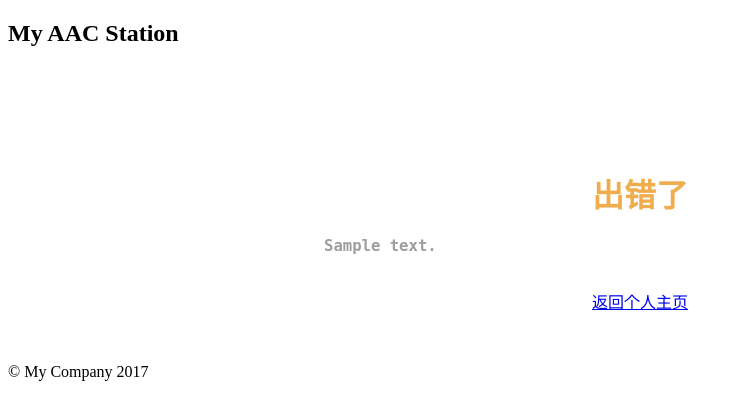
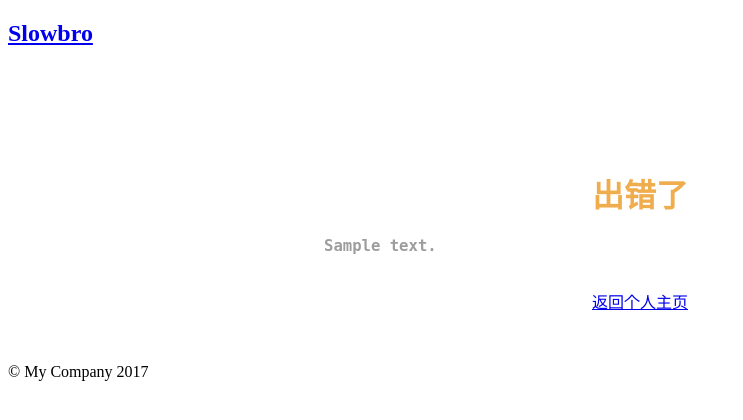
Before and after one commit to Slowbroer/my_own_web, a Yii app: template frontend/views/result.php in a window 1280 px wide. Shown: the top 420 px of the page, without its empty margins (0-743 px from the left). Run offline with PHP 8.4 and a stand-in for Yii, Linux system fonts and the light colour scheme; the template is opened without the code that fills it: most values are stand-ins (such as "Sample title", 1, 10 or a date in 2020); data that the repository does not hold is empty; some libraries are stand-ins or nearby versions.

Commit message:
1.公共页面

```diff
--- a/frontend/views/layouts/main.php
+++ b/frontend/views/layouts/main.php
@@ -74,7 +74,17 @@
                 <div class='frosted-glass'>
                     <!--            <img src="@web/images/header.jpg">-->
                 </div>
-                <h2 class="weather">My AAC Station</h2>
+                <h2 class="weather">
+                    <?php
+                    if(Yii::$app->user->isGuest){
+                        echo "<a href='index.php?r=site/login'>Slowbro</a>";
+                    }
+                    else{
+                        echo Yii::$app->user->identity->username;
+                    }
+                    ?>
+
+                </h2>
                 <!--        <img class='weather' src='cloudy.png'>-->
             </div>
         </div>
```
